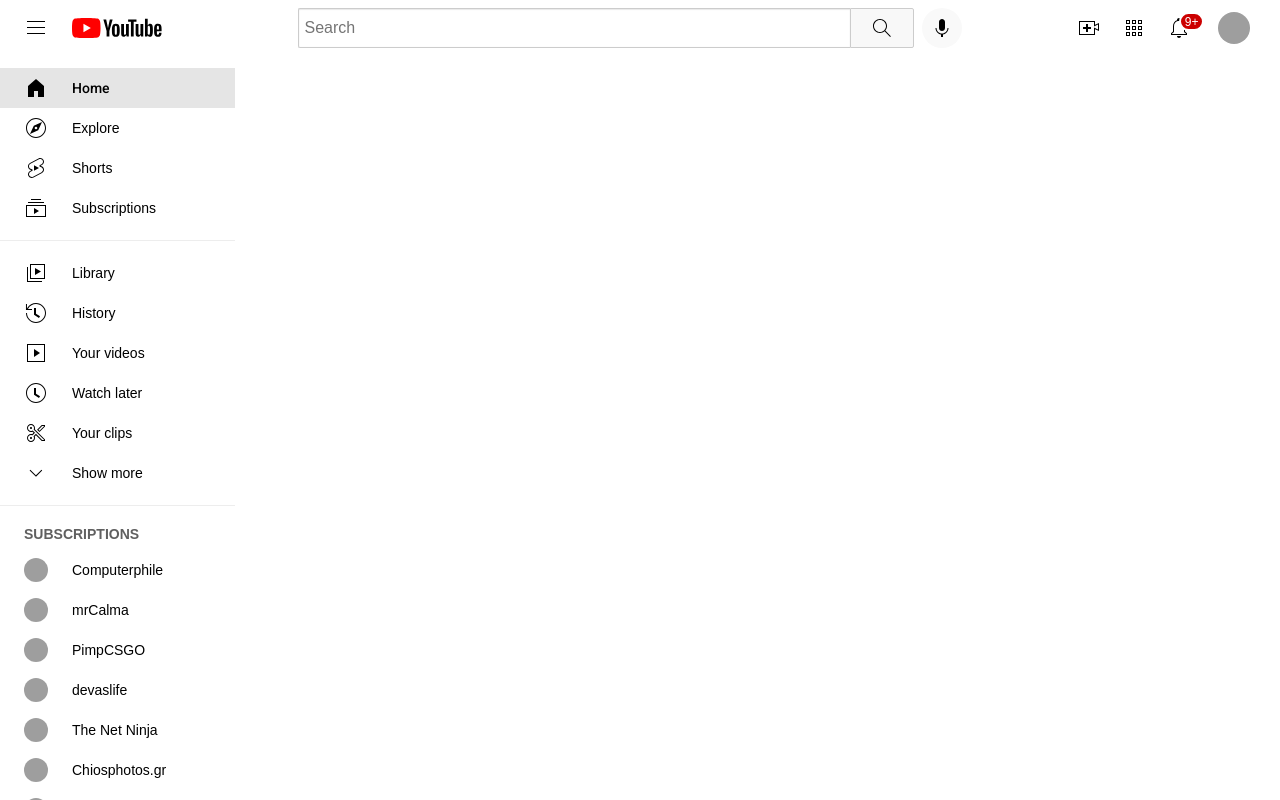
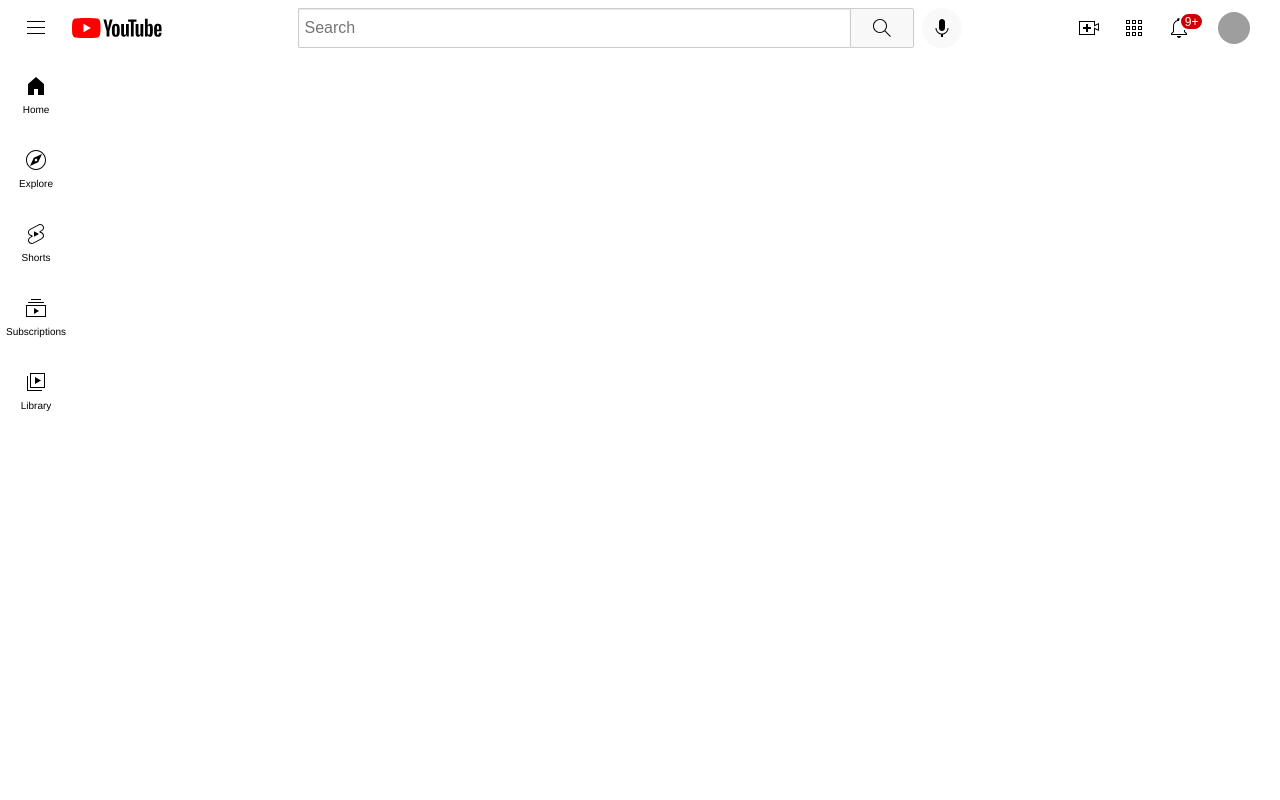
Before and after one commit to dalldyshjaa/hoxton-html-youtube, a plain HTML site: page index.html in a window 1280 px wide. Drawn offline with Linux system fonts and the light colour scheme; grey boxes are pictures that could not be loaded.

Commit message:
made left-menu repsonsive

```diff
--- a/index.html
+++ b/index.html
@@ -220,6 +220,98 @@
       </div>
     </nav>
     <div class="main-side-menu-container">
+      <aside class="left-menu-small">
+        <div class="small-menu-option-wrapper">
+          <svg
+            viewBox="0 0 24 24"
+            preserveAspectRatio="xMidYMid meet"
+            focusable="false"
+            class="small-menu-option-icon"
+            style="pointer-events: none; display: block"
+          >
+            <g class="style-scope yt-icon">
+              <path
+                d="M4,10V21h6V15h4v6h6V10L12,3Z"
+                class="style-scope yt-icon"
+              ></path>
+            </g>
+          </svg>
+          <p>Home</p>
+        </div>
+        <div class="small-menu-option-wrapper">
+          <svg
+            viewBox="0 0 24 24"
+            preserveAspectRatio="xMidYMid meet"
+            focusable="false"
+            class="small-menu-option-icon"
+            style="pointer-events: none; display: block"
+          >
+            <g class="style-scope yt-icon">
+              <path
+                d="M9.8,9.8l-3.83,8.23l8.23-3.83l3.83-8.23L9.8,9.8z M13.08,12.77c-0.21,0.29-0.51,0.48-0.86,0.54 c-0.07,0.01-0.15,0.02-0.22,0.02c-0.28,0-0.54-0.08-0.77-0.25c-0.29-0.21-0.48-0.51-0.54-0.86c-0.06-0.35,0.02-0.71,0.23-0.99 c0.21-0.29,0.51-0.48,0.86-0.54c0.35-0.06,0.7,0.02,0.99,0.23c0.29,0.21,0.48,0.51,0.54,0.86C13.37,12.13,13.29,12.48,13.08,12.77z M12,3c4.96,0,9,4.04,9,9s-4.04,9-9,9s-9-4.04-9-9S7.04,3,12,3 M12,2C6.48,2,2,6.48,2,12s4.48,10,10,10s10-4.48,10-10S17.52,2,12,2 L12,2z"
+                class="style-scope yt-icon"
+              ></path>
+            </g>
+          </svg>
+          <p>Explore</p>
+        </div>
+        <div class="small-menu-option-wrapper">
+          <svg
+            viewBox="0 0 24 24"
+            preserveAspectRatio="xMidYMid meet"
+            focusable="false"
+            class="small-menu-option-icon"
+            style="pointer-events: none; display: block"
+          >
+            <g
+              height="24"
+              viewBox="0 0 24 24"
+              width="24"
+              class="style-scope yt-icon"
+            >
+              <path
+                d="M10 14.65v-5.3L15 12l-5 2.65zm7.77-4.33c-.77-.32-1.2-.5-1.2-.5L18 9.06c1.84-.96 2.53-3.23 1.56-5.06s-3.24-2.53-5.07-1.56L6 6.94c-1.29.68-2.07 2.04-2 3.49.07 1.42.93 2.67 2.22 3.25.03.01 1.2.5 1.2.5L6 14.93c-1.83.97-2.53 3.24-1.56 5.07.97 1.83 3.24 2.53 5.07 1.56l8.5-4.5c1.29-.68 2.06-2.04 1.99-3.49-.07-1.42-.94-2.68-2.23-3.25zm-.23 5.86l-8.5 4.5c-1.34.71-3.01.2-3.72-1.14-.71-1.34-.2-3.01 1.14-3.72l2.04-1.08v-1.21l-.69-.28-1.11-.46c-.99-.41-1.65-1.35-1.7-2.41-.05-1.06.52-2.06 1.46-2.56l8.5-4.5c1.34-.71 3.01-.2 3.72 1.14.71 1.34.2 3.01-1.14 3.72L15.5 9.26v1.21l1.8.74c.99.41 1.65 1.35 1.7 2.41.05 1.06-.52 2.06-1.46 2.56z"
+                class="style-scope yt-icon"
+              ></path>
+            </g>
+          </svg>
+          <p>Shorts</p>
+        </div>
+        <div class="small-menu-option-wrapper">
+          <svg
+            viewBox="0 0 24 24"
+            preserveAspectRatio="xMidYMid meet"
+            focusable="false"
+            class="small-menu-option-icon"
+            style="pointer-events: none; display: block"
+          >
+            <g class="style-scope yt-icon">
+              <path
+                d="M10,18v-6l5,3L10,18z M17,3H7v1h10V3z M20,6H4v1h16V6z M22,9H2v12h20V9z M3,10h18v10H3V10z"
+                class="style-scope yt-icon"
+              ></path>
+            </g>
+          </svg>
+          <p>Subscriptions</p>
+        </div>
+        <div class="small-menu-option-wrapper">
+          <svg
+            viewBox="0 0 24 24"
+            preserveAspectRatio="xMidYMid meet"
+            focusable="false"
+            class="small-menu-option-icon"
+            style="pointer-events: none; display: block"
+          >
+            <g class="style-scope yt-icon">
+              <path
+                d="M11,7l6,3.5L11,14V7L11,7z M18,20H4V6H3v15h15V20z M21,18H6V3h15V18z M7,17h13V4H7V17z"
+                class="style-scope yt-icon"
+              ></path>
+            </g>
+          </svg>
+          <p>Library</p>
+        </div>
+      </aside>
       <aside class="left-menu">
         <div class="guide-section">
           <div class="menu-box">
--- a/left-menu.css
+++ b/left-menu.css
@@ -114,3 +114,47 @@
 }
 .bordering-option {
 }
+.left-menu-small {
+  display: none;
+  width: 72px;
+  height: 100%;
+}
+.small-menu-option-wrapper {
+  display: grid;
+  grid-auto-flow: row;
+  place-items: center;
+  place-content: center;
+  width: 100%;
+  height: 74px;
+  padding: 16px 0px 14px 0px;
+  font-size: 10px;
+  font-family: Helvetica, sans-serif;
+  font-weight: 400;
+}
+.small-menu-option-icon {
+  width: 24px;
+  height: 24px;
+  margin-bottom: 6px;
+}
+@media screen and (max-width: 1334px) {
+  .left-menu {
+    display: none;
+  }
+  .left-menu-small {
+    display: inline;
+  }
+  .main-side-menu-container {
+    grid-template-columns: 72px 1fr;
+  }
+}
+@media screen and (max-width: 805px) {
+  .left-menu {
+    display: none;
+  }
+  .left-menu-small {
+    display: none;
+  }
+  .main-side-menu-container {
+    grid-template-columns: 1fr;
+  }
+}
```
